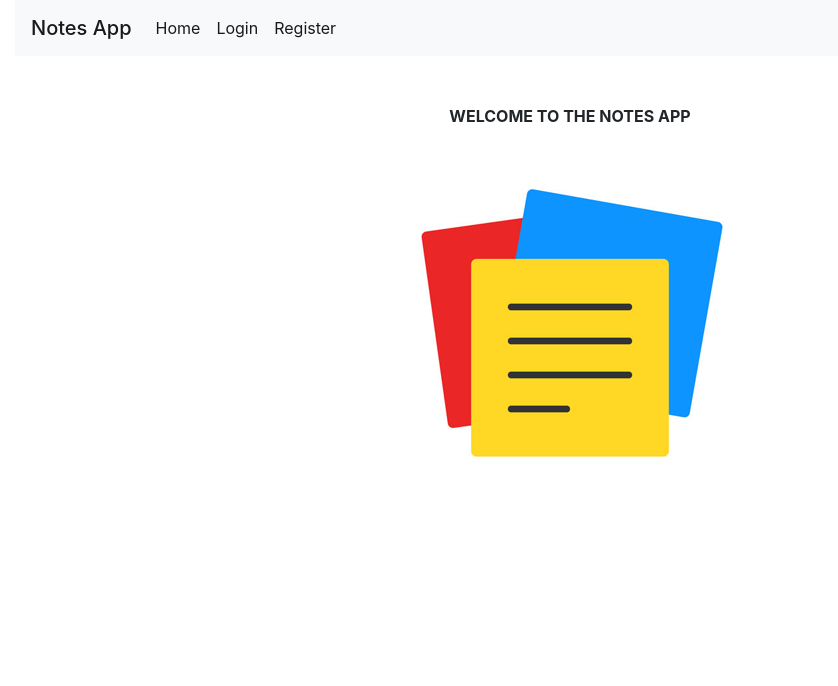
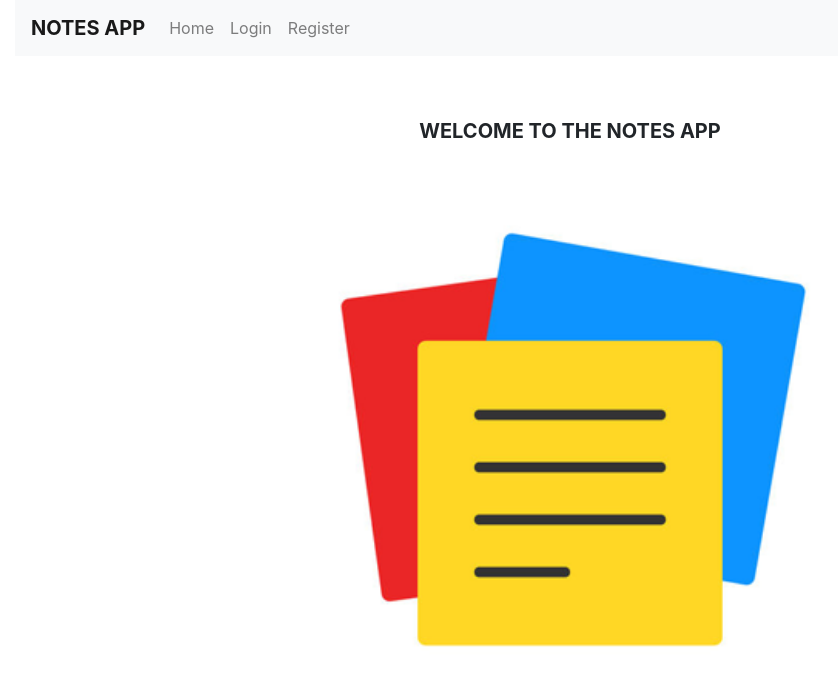
Before and after one commit to yashjais/Notes-Application, a React (Create React App) app in the folder client/: page / in a window 1280 px wide. Shown: the top 686 px of the page, without its empty margins (70-908 px from the left). Built offline with nearby package versions, Linux system fonts and the light colour scheme.

Commit message:
making it responsive

```diff
--- a/client/src/App.js
+++ b/client/src/App.js
@@ -1,6 +1,15 @@
-import React from 'react'
-import {BrowserRouter, Link, Route, Switch} from 'react-router-dom'
-import {connect} from 'react-redux'
+import React, { useState } from 'react'
+import { BrowserRouter, Link, Route, Switch } from 'react-router-dom'
+import { connect } from 'react-redux'
+import {
+    Collapse,
+    Navbar,
+    NavbarToggler,
+    NavbarBrand,
+    Nav,
+    NavItem,
+    NavLink,
+} from 'reactstrap';
 
 import Home from './home'
 import Account from './components/users/account'
@@ -18,13 +27,16 @@ import CategoriesList from './components/categories/List'
 import CategoryShow from './components/categories/Show'
 import CategoryEdit from './components/categories/Edit'
 
-import {startRemoveUser} from './actions/users'
+import { startRemoveUser } from './actions/users'
 
 function App(props) {
     // console.log(props)
+    const [isOpen, setIsOpen] = useState(false);
+    const toggle = () => setIsOpen(!isOpen);
+
     const handleLogout = () => {
         const token = localStorage.getItem('authToken')
-        if(token) {
+        if (token) {
             const redirect = () => window.location.href = '/'
             props.dispatch(startRemoveUser(token, redirect))
             localStorage.removeItem('authToken')
@@ -34,52 +46,49 @@ function App(props) {
         <div className="container">
             <BrowserRouter>
 
-            <nav className="navbar navbar-expand-lg navbar-light bg-light">
-                <span className="navbar-brand mb-0 h1">Notes App</span>
-
-
-                <div className="collapse navbar-collapse" id="navbarSupportedContent">
-                    <ul className="navbar-nav mr-auto">
+                <Navbar color="light" light expand="md">
+                    <NavbarBrand style={{ fontWeight: "bold", textTransform: "uppercase" }}>Notes App</NavbarBrand>
+                    <NavbarToggler onClick={toggle} />
+                    <Collapse isOpen={isOpen} navbar>
+                        <Nav className="mr-auto" navbar>
                             {
                                 Object.keys(props.user).length != 0 ? (
                                     <React.Fragment>
-
-                                    <li className="nav-item active">
-                                        <Link className="nav-link" to="/">Home</Link>
-                                    </li>
-                                    <li className="nav-item active">
-                                        <Link className="nav-link" to="/notes"> Notes </Link>
-                                    </li>
-                                    <li className="nav-item active">
-                                        <Link className="nav-link" to="/categories"> Categories </Link>
-                                    </li>
-                                    <li className="nav-item active">
-                                        <Link className="nav-link float-right" to="#" onClick={handleLogout}> Logout </Link>
-                                    </li>
-                                    <li className="nav-item active">
-                                       <Link className="nav-link float-right" to="/account"> Account </Link>
-                                    </li>
+                                        <NavItem>
+                                            <NavLink tag={Link} to="/">Home</NavLink>
+                                        </NavItem>
+                                        <NavItem>
+                                            <NavLink tag={Link} to="/notes">Notes</NavLink>
+                                        </NavItem>
+                                        <NavItem>
+                                            <NavLink tag={Link} to="/categories">Categories</NavLink>
+                                        </NavItem>
+                                        <NavItem>
+                                            <NavLink to="#" onClick={handleLogout}>Logout</NavLink>
+                                        </NavItem>
+                                        <NavItem>
+                                            <NavLink tag={Link} to="/account">Account</NavLink>
+                                        </NavItem>
                                     </React.Fragment>
                                 ) : (
                                         <React.Fragment>
-                                    <li className="nav-item active">
-                                        <Link className="nav-link" to="/"> Home </Link>
-                                    </li>
-                                    <li className="nav-item active">
-                                        <Link className="nav-link" to="/login"> Login </Link>
-                                    </li>
-                                    <li className="nav-item active">
-                                        <Link className="nav-link" to="/register"> Register </Link>
-                                    </li>
+                                            <NavItem>
+                                                <NavLink tag={Link} to="/">Home</NavLink>
+                                            </NavItem>
+                                            <NavItem>
+                                                <NavLink tag={Link} to="/login">Login</NavLink>
+                                            </NavItem>
+                                            <NavItem>
+                                                <NavLink tag={Link} to="/register">Register</NavLink>
+                                            </NavItem>
                                         </React.Fragment>
                                     )
                             }
-                    </ul>
-                </div>
-            </nav>
+                        </Nav>
+                    </Collapse>
+                </Navbar>
 
                 <Switch>
-
                     <Route path="/" component={Home} exact={true} />
 
                     <Route path="/login" component={Login} exact={true} />
--- a/client/src/config/axios.js
+++ b/client/src/config/axios.js
@@ -1,8 +1,8 @@
 import Axios from 'axios'
 
 const axios = Axios.create({
-    // baseURL: 'http://localhost:3020' // for dev
-    baseURL: '/' // for production
+    baseURL: 'http://localhost:3020' // for dev
+    // baseURL: '/' // for production
 })
 
 export default axios
--- a/client/src/home.js
+++ b/client/src/home.js
@@ -3,12 +3,12 @@ import NotePic from './components/image/notes.png'
 
 function Home(props) {
     return (
-        <div className="text-xl-center text-uppercase font-weight-bold" >
+        <div style={{ textAlign: "center", fontSize: "20px" }} className="text-xl-center text-uppercase font-weight-bold" >
             <br />
             <br />
             Welcome to the Notes App <br />
             <br />
-            <img src={NotePic} />
+            <img src={NotePic} style={{ width: "100%" }} />
 
         </div>
     )
--- a/package.json
+++ b/package.json
@@ -11,10 +11,10 @@
     "heroku-prebuild": "npm install",
     "heroku-postbuild": "cd client && npm install && npm run build"
   },
-"engines": {
+  "engines": {
     "node": "^12.13.0",
     "npm": "^6.12.0"
-},
+  },
   "author": "",
   "license": "ISC",
   "dependencies": {
@@ -27,6 +27,7 @@
     "lodash": "^4.17.15",
     "mongoose": "^5.8.11",
     "nodemailer": "^6.4.2",
+    "reactstrap": "^8.4.1",
     "sweetalert2": "^9.8.2",
     "validator": "^12.2.0"
   }
```
Also changed, not shown: 1 other file (tests, documents, lock files or other folders). Lines whose indentation alone changed are shown as unchanged.
